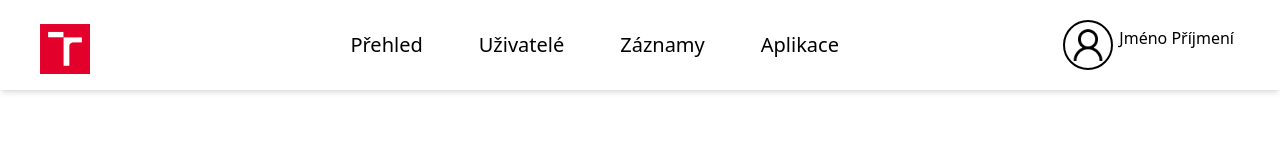
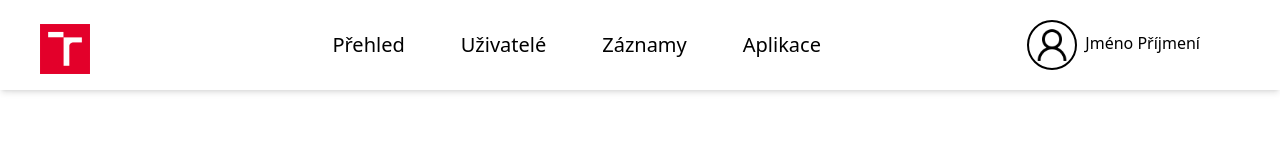
Before and after one commit to DDave98/VUT-FIT-BP-FE, a React (Create React App) app: page / in a window 1280 px wide. Shown: the top 144 px of the page. Built offline with nearby package versions, Linux system fonts and the light colour scheme.

Commit message:
finish dropdown

```diff
--- a/src/App.js
+++ b/src/App.js
@@ -21,9 +21,9 @@ class App extends Component
     return routesList.map(
       ({path, component, children}, key) =>
       children.lenght < 0 ?
-      <Route exact path={path} component={component} key={topKey+""+key} /> :
+      <Route exact path={path} component={component} key={topKey+"."+key} /> :
       (
-        <Route exact path={path} component={component} key={topKey+""+key}>
+        <Route exact path={path} component={component} key={topKey+"."+key}>
           {this.GetListOfRouteComponent(children, topKey)}
         </Route>
       )
--- a/src/Components/TopNavUserProfile/DropDownHook.js
+++ b/src/Components/TopNavUserProfile/DropDownHook.js
@@ -1,17 +1,24 @@
-import { useState, useEffect } from "react";
+import { useState } from "react";
 
 const DropDowHook = () => {
 
-    const [data, setData] = useState(false);
+    const [dropdownState, setDropdownState] = useState(false);
 
-    var dropdowns = document.getElementsById("dropdown-content");
-    var i;
-    for (i = 0; i < dropdowns.length; i++) {
-      var openDropdown = dropdowns[i];
-      if (openDropdown.classList.contains('show')) {
-        openDropdown.classList.remove('show');
-      }
-  };
+    const dropdownToggle = () =>
+    {
+        var dropdown = document.getElementById("dropdown-content");
+        console.log(dropdown);
+        document.getElementById("dropdown-content").classList.toggle("show");
+
+        if(!dropdownState)
+        {
+            setDropdownState(true);
+            dropdown.classList.add("show");
+        }
+        else setDropdownState(false);
+    }
+
+    return {dropdownState, dropdownToggle};
 }
 
   export default DropDowHook;
--- a/src/Components/TopNavUserProfile/TopNavUserProfile.css
+++ b/src/Components/TopNavUserProfile/TopNavUserProfile.css
@@ -1,31 +1,38 @@
 /* Dropdown Button */
- #dropbtn {
+#dropName
+{
   color: black;
-    padding: 6px;
   font-size: 16px;
   border: none;
-    cursor: pointer;
+  cursor: context-menu;
+  height: 100%;
+  display: inline-block;
+  vertical-align: middle;
+  padding-top: 10%
 }
 
-
 /* The container <div> - needed to position the dropdown content */
-  #userIcoDropdown {
+#userIcoDropdown
+{
   position: relative;
   display: inline-block;
 }
 
 /* Dropdown Content (Hidden by Default) */
-  #dropdown-content {
+#dropdown-content
+{
   display: none;
   position: absolute;
   background-color: #f1f1f1;
   min-width: 160px;
   box-shadow: 0px 8px 16px 0px rgba(0,0,0,0.2);
   z-index: 1;
+  right: 6px;
 }
 
 /* Links inside the dropdown */
-  #dropdown-content #dropdownLink {
+#dropdown-content #dropdownLink
+{
   color: black;
   padding: 12px 16px;
   text-decoration: none;
@@ -36,4 +43,4 @@
 #dropdown-content #dropdownLink:hover {background-color: #ddd;}
 
 /* Show the dropdown menu (use JS to add this class to the .dropdown-content container when the user clicks on the dropdown button) */
-  #show {display:block;}
+.show {display: block !important;}
--- a/src/Components/TopNavUserProfile/TopNavUserProfile.js
+++ b/src/Components/TopNavUserProfile/TopNavUserProfile.js
@@ -4,20 +4,23 @@ import {navDropDownLinks} from '../../Constants/menuPath';
 import DropDowHook from './DropDownHook';
 
 const TopNavUserProfile = () => {
+
+    const {dropdownState, dropdownToggle} = DropDowHook();
+
     return <>
-        <div className="flex flex-row dropdown flex-wrap content-between">
-            <div id='userIcoContainer'>
+        <div onClick={dropdownToggle} className="flex flex-row dropdown flex-wrap content-between mr-10">
+            <div id='userIcoContainer' className='mr-2'>
                 <img src={require('../../Assets/Images/Sample_User_Icon.png')} id='userIcon'/>
             </div>
             <div id='userIcoDropdown'>
-                <button id="dropbtn" onClick={() => DropDowHook()}>Jméno Příjmení</button>
-                {
-                    navDropDownLinks.map((link) => (
-                        <div id="dropdown-content">
-                            <Link id='dropdownLink'>{link.name}</Link>
-                        </div>
-                    ))
-                }
+                <p id="dropName" >Jméno Příjmení</p>
+                <div id="dropdown-content">
+                    {
+                        navDropDownLinks.map(({name, link}) => (
+                            <Link key={name+link} to={link}  id='dropdownLink'>{name}</Link>
+                        ))
+                    }
+                </div>
             </div>
         </div>
     </>
--- a/src/Constants/menuPath.js
+++ b/src/Constants/menuPath.js
@@ -8,8 +8,7 @@ export const navLinks = [
     {name: 'Aplikace', link: homePath}
 ];
 
-export const navDropDownLinks =
-[
+export const navDropDownLinks = [
     {name: 'Nastavení', link: homePath},
     {name: 'Odhlásit se', link: homePath}
 ];
```
Lines whose indentation alone changed are shown as unchanged.
